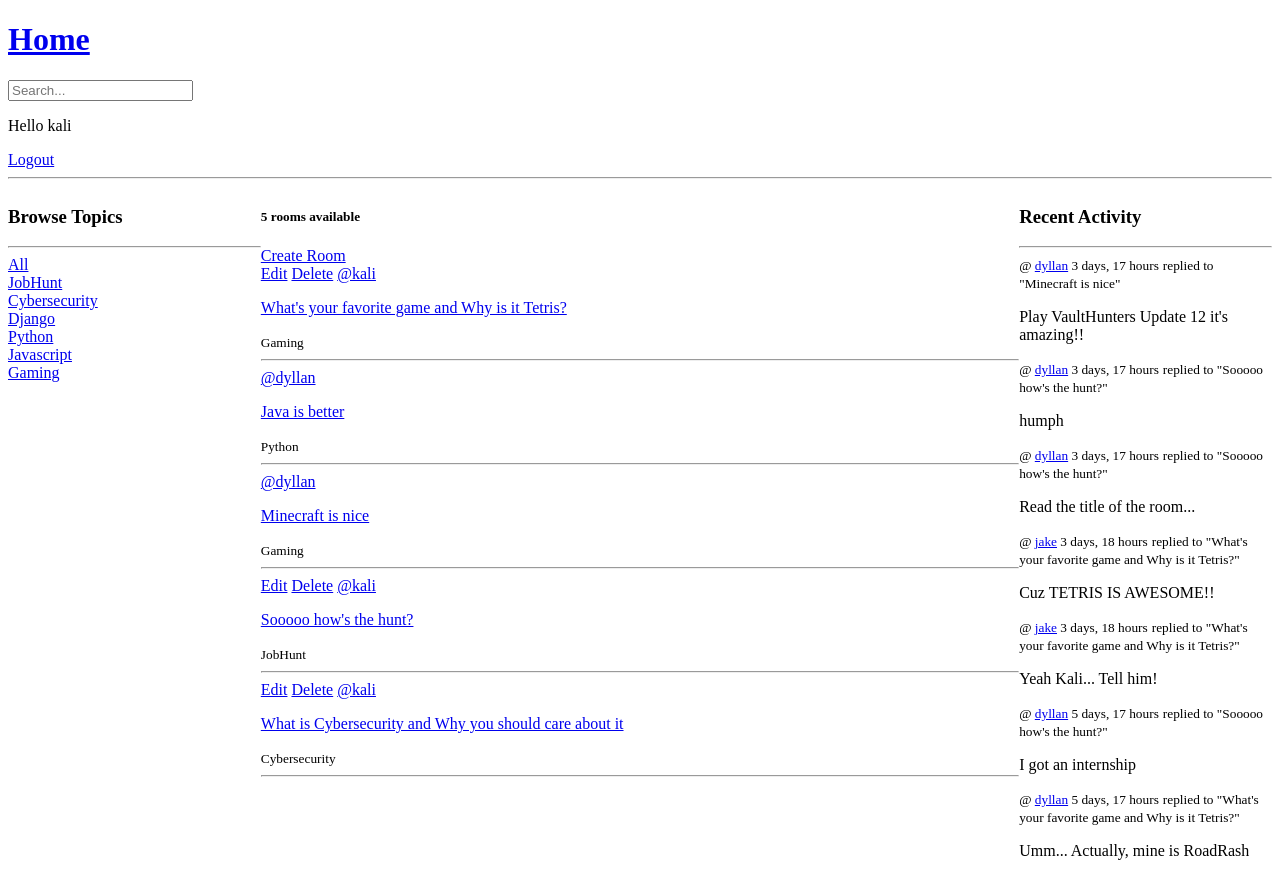
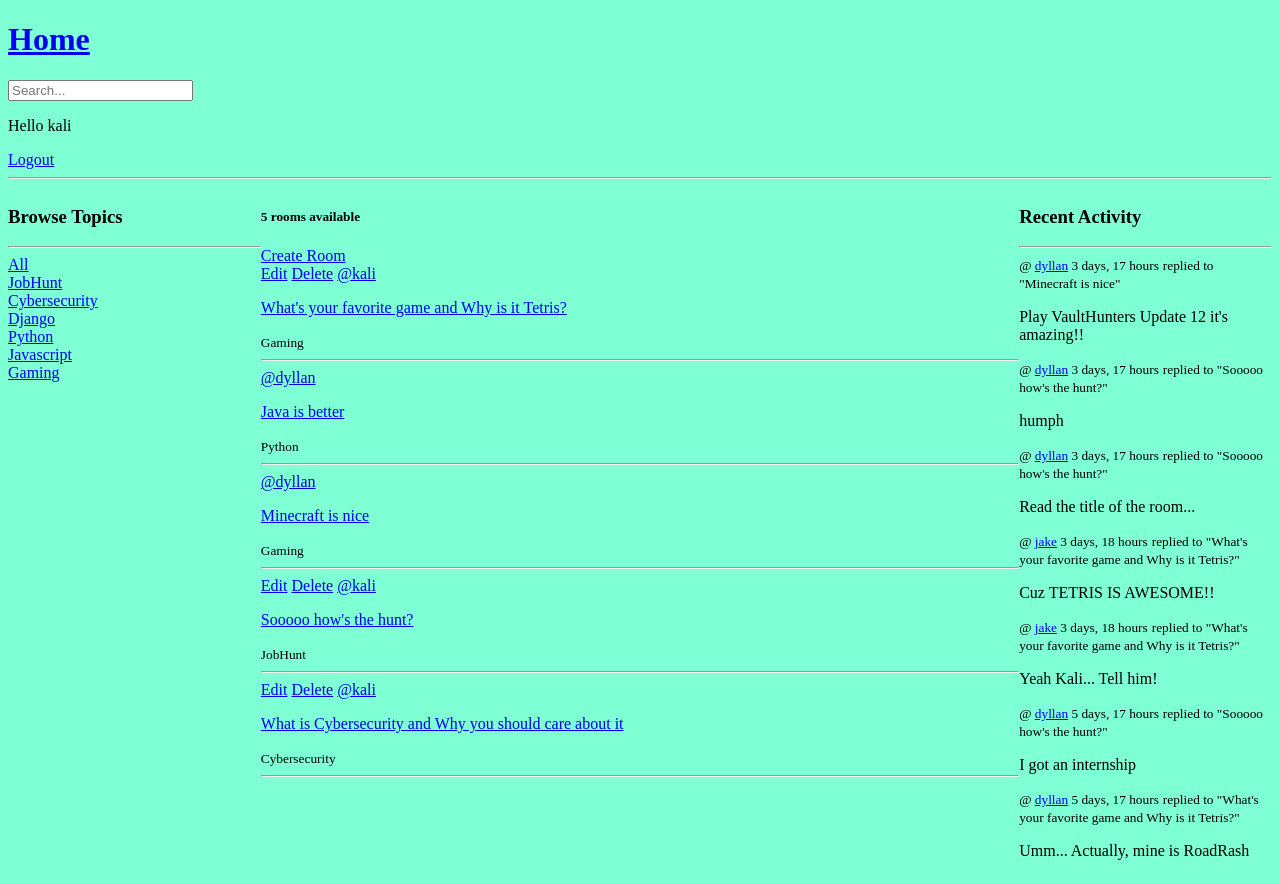
Before and after one commit to ashawe/diskcuss, a Django app: page / in a window 1280 px wide. Run offline with Django 3.2, Linux system fonts and the light colour scheme; a user stored in the database is signed in; data comes from the database, SQL or seed files in the repository.

Commit message:
implement static files

```diff
--- a/diskcuss/settings.py
+++ b/diskcuss/settings.py
@@ -122,6 +122,10 @@ USE_TZ = True
 
 STATIC_URL = '/static/'
 
+STATICFILES_DIRS = [
+    BASE_DIR / 'static'
+]
+
 # Default primary key field type
 # https://docs.djangoproject.com/en/3.2/ref/settings/#default-auto-field
 
--- /dev/null
+++ b/static/styles/main.css
@@ -0,0 +1,3 @@
+body{
+    background-color: aquamarine;
+}
--- a/templates/main.html
+++ b/templates/main.html
@@ -1,8 +1,10 @@
 <!DOCTYPE html>
+{% load static %}
 <html lang="en">
 <head>
     <meta charset="UTF-8">
     <meta name="viewport" content="width=device-width, initial-scale=1.0">
+    <link rel="stylesheet" type="text/css" href="{% static 'styles/main.css' %}">
     <title>Home Page</title>
 </head>
 <body>
```
